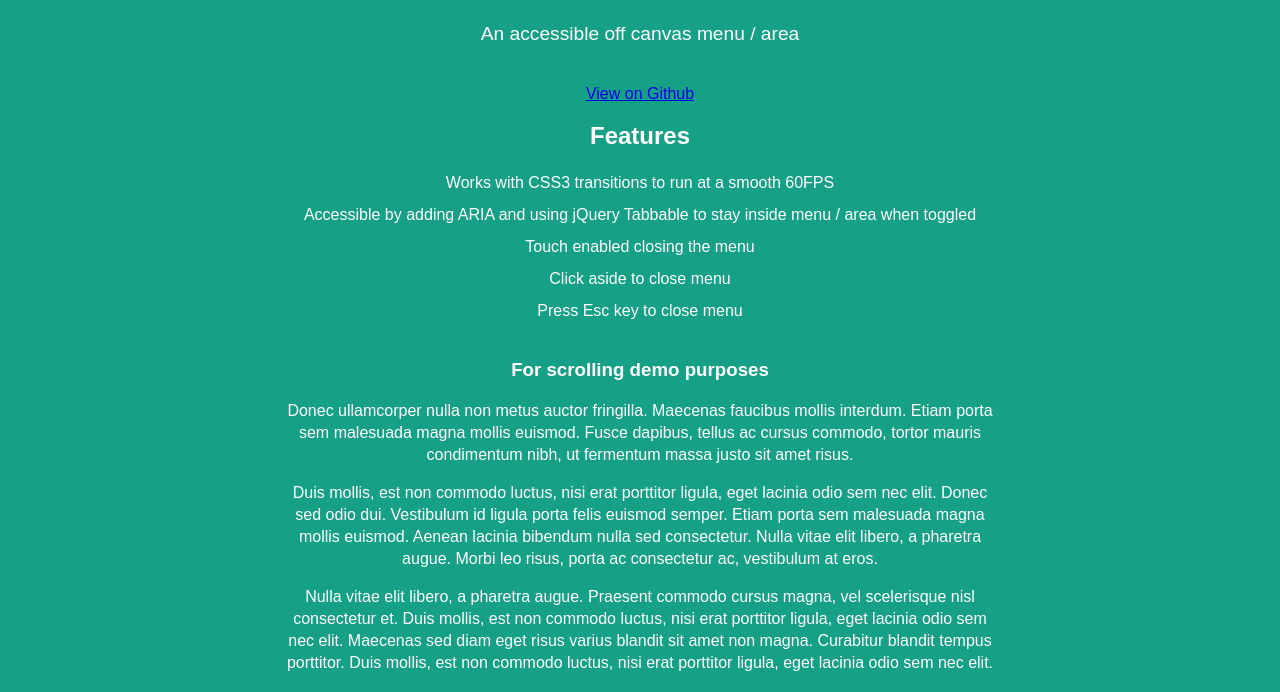
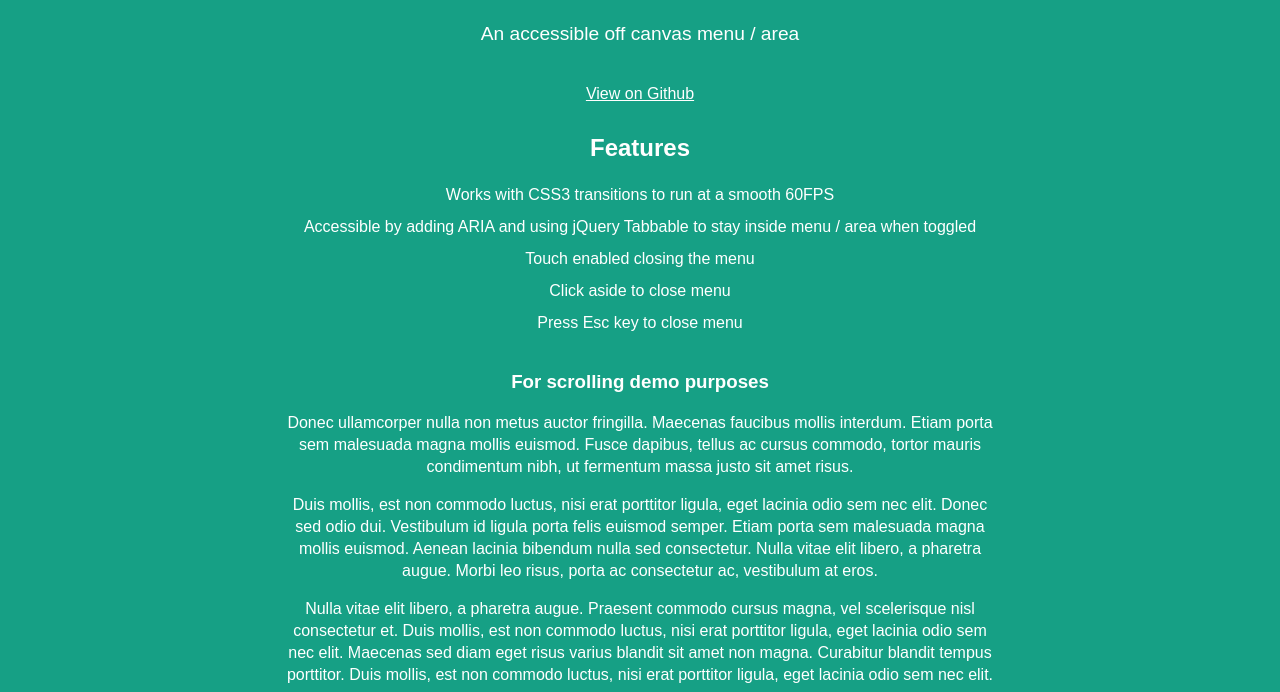
Before and after one commit to robinpoort/offcanvas, a website: page index.html in a window 1280 px wide. Shown: the part 83-775 px from the top of the page. Drawn offline with nearby package versions, Linux system fonts and the light colour scheme.

Commit message:
styling github link

```diff
--- a/scss/_style.scss
+++ b/scss/_style.scss
@@ -14,6 +14,10 @@ html {
   font-size: 16px;
   line-height: 22px;
   -webkit-font-smoothing: antialiased;
+}
+
+a {
+  color: white;
 }
 
 // Set a proper focus
@@ -89,6 +93,10 @@ html {
     margin: 1em auto 2em;
   }
 
+  h1 + p + p {
+    margin-bottom: 2em;
+  }
+
   p {
     max-width: 45em;
     margin: 1em auto;
```
Also changed, not shown: css/styles.css.
